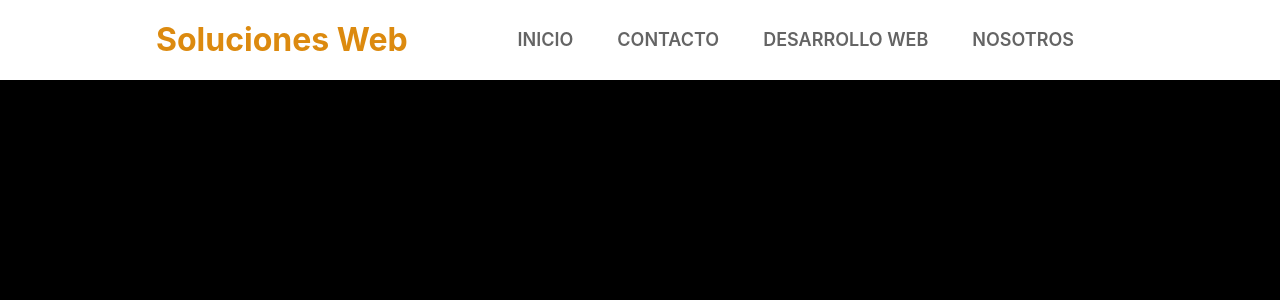
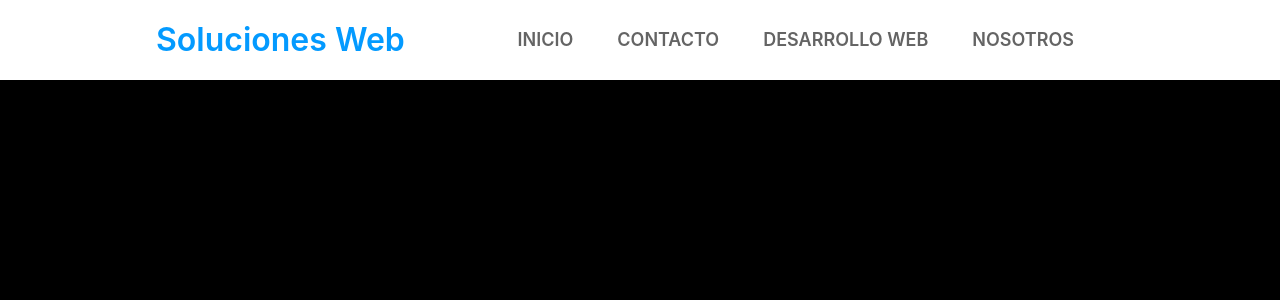
Before and after one commit to Davlop08/-creacion-pagina-web, a Next.js app: page / in a window 1280 px wide. Shown: the top 300 px of the page. Built offline with nearby package versions, Linux system fonts and the light colour scheme.

Commit message:
se agregó colores al header

```diff
--- a/styles/Header.module.css
+++ b/styles/Header.module.css
@@ -22,7 +22,7 @@
 .logo{
     display: flex;
     font-size: 2em;
-    font-weight: bold;
+    font-weight: 600;
     padding: 0 12px;
     line-height: 80px;
     flex-wrap: nowrap;
@@ -54,7 +54,7 @@
 
 .nav_menu_link:hover{
     color: var(--header_hover_color);
-    box-shadow: 0px 4px 0 rgba(220, 138, 15, 0.3);
+    box-shadow: 0px 4px 0 var(--header_hover_alpha);
     border-radius: none;
 }
 
--- a/styles/globals.css
+++ b/styles/globals.css
@@ -25,5 +25,6 @@ a {
 :root{
   --header_back_color: rgb(255, 255, 255);
   --header_logo_color: rgb(100,100,100);
-  --header_hover_color: rgb(220, 138, 15) ;
+  --header_hover_color: rgb(3, 154, 255) ;
+  --header_hover_alpha: rgba(3, 154, 255, 0.3);
 }
```
